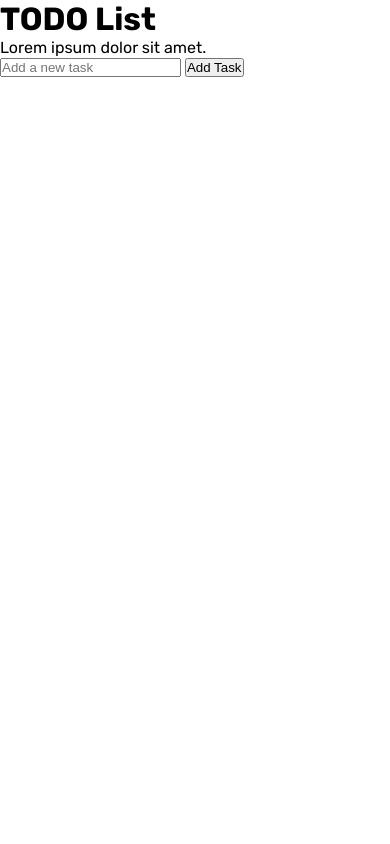
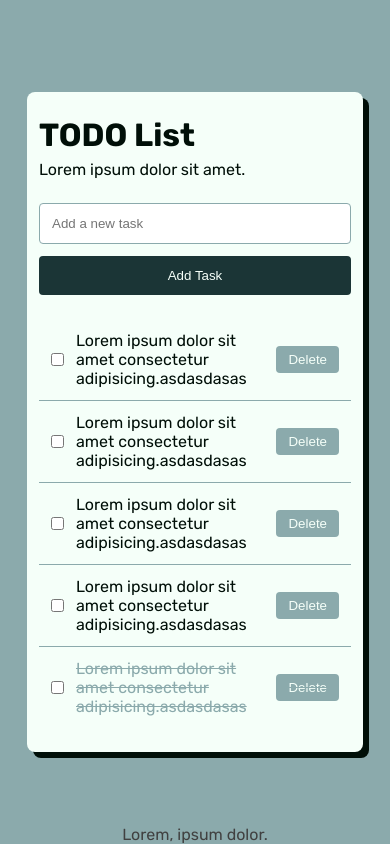
Before and after one commit to aleksey-kerkin/todo-app, a website: page index.html in a window 390 px wide. Drawn offline with Linux system fonts and the light colour scheme.

Commit message:
Style app layout and components
Apply SCSS for:
- Responsive design.
- Visually distinct task items (e.g., hover effects, checkboxes).
- Clean, modern UI.

```diff
--- a/assets/styles/_boilerplate.scss
+++ b/assets/styles/_boilerplate.scss
@@ -10,5 +10,14 @@
 }
 
 body {
+  display: grid;
+  place-content: center;
+  min-height: 100dvh;
   font-family: var(--font-family);
+  color: var(--color-black);
+  background-color: var(--color-light-gray);
 }
+
+ul {
+  list-style-type: none;
+}
--- a/assets/styles/_variables.scss
+++ b/assets/styles/_variables.scss
@@ -5,11 +5,16 @@
   --color-light-gray: hsla(185, 17%, 61%, 1);
   --color-white: hsla(142, 100%, 98%, 1);
 
-  --spacing: 1.5rem;
+  --spacing-base: 1.5rem;
+  --spacing-xl: calc(var(--spacing-base) * 2);
+  --spacing-lg: calc(var(--spacing-base) * 1.5);
+  --spacing-sm: calc(var(--spacing-base) / 2);
+  --spacing-xs: calc(var(--spacing-base) / 4);
 
-  --border-radius: 0.5rem;
+  --border-radius: calc(var(--spacing-base) / 3);
+  --border-radius-sm: calc(var(--border-radius) / 2);
 
-  --box-shadow: var(--space) var(--space) 0 0 var(--color-black);
+  --box-shadow: var(--spacing-xs) var(--spacing-xs) 0 0 var(--color-black);
 
   --font-family: Rubik;
 }
--- a/assets/styles/components/_app.scss
+++ b/assets/styles/components/_app.scss
@@ -0,0 +1,103 @@
+.task {
+  display: grid;
+  gap: var(--spacing-base);
+  background-color: var(--color-white);
+  padding: var(--spacing-lg);
+  border-radius: var(--border-radius);
+  box-shadow: var(--box-shadow);
+  inline-size: clamp(21rem, 80vw, 50rem);
+
+  @media (max-width: 768px) {
+    padding: var(--spacing-base);
+  }
+
+  @media (max-width: 480px) {
+    padding-inline: var(--spacing-sm);
+  }
+
+  &__form {
+    display: flex;
+
+    @media (max-width: 768px) {
+      display: grid;
+      gap: var(--spacing-sm);
+    }
+  }
+
+  &__input {
+    color: var(--color-dark-gray);
+
+    &:focus-visible {
+      outline: 2px dashed var(--color-gunmetal);
+    }
+
+    @media (max-width: 768px) {
+      inline-size: 100%;
+    }
+  }
+
+  &__input[type='text'] {
+    flex: 1;
+    padding: var(--spacing-sm);
+    border: 1px solid var(--color-light-gray);
+    border-radius: var(--border-radius-sm);
+    margin-inline-end: var(--spacing-sm);
+
+    &:focus-visible {
+      border: 1px solid var(--color-white);
+    }
+  }
+
+  &__list li {
+    display: grid;
+    grid-template-columns: 1fr 100fr 1fr;
+    place-items: center;
+    gap: var(--spacing-xs);
+    padding: var(--spacing-sm);
+    border-block-end: 1px solid var(--color-light-gray);
+
+    &:last-child {
+      border-block-end: none;
+    }
+
+    @media (max-width: 600px) {
+    }
+
+    & input[type='checkbox'] {
+      margin-inline-end: var(--spacing-xs);
+      accent-color: var(--color-gunmetal);
+    }
+
+    & button {
+      background-color: var(--color-light-gray);
+      border: none;
+      color: var(--color-white);
+      padding: var(--spacing-xs) var(--spacing-sm);
+      border-radius: var(--border-radius-sm);
+      cursor: pointer;
+
+      &:hover {
+        background-color: var(--color-dark-gray);
+      }
+    }
+  }
+  &__list__item--completed {
+    text-decoration: line-through;
+    color: var(--color-light-gray);
+  }
+}
+
+.button {
+  padding: var(--spacing-sm) var(--spacing-base);
+  background-color: var(--color-gunmetal);
+  color: var(--color-white);
+  border: none;
+  border-radius: var(--border-radius-sm);
+  cursor: pointer;
+
+  &:hover,
+  &:focus-visible {
+    background-color: var(--color-light-gray);
+    outline: transparent;
+  }
+}
--- a/assets/styles/components/_footer.scss
+++ b/assets/styles/components/_footer.scss
@@ -0,0 +1,7 @@
+.footer {
+  position: absolute;
+  bottom: 0;
+  text-align: center;
+  inline-size: 100%;
+  color: var(--color-dark-gray);
+}
--- a/assets/styles/components/_header.scss
+++ b/assets/styles/components/_header.scss
@@ -0,0 +1,6 @@
+.header {
+
+  &__title {
+    margin-block-end: var(--spacing-xs);
+  }
+}
--- a/index.html
+++ b/index.html
@@ -11,14 +11,14 @@
     <title>TODO App</title>
   </head>
   <body>
-    <header class="header">
-      <h1 class="header__title">TODO List</h1>
-      <p class="header__body">Lorem ipsum dolor sit amet.</p>
-    </header>
-    <main class="app">
-      <form class="app__form">
+    <main class="task">
+      <hgroup class="header">
+        <h1 class="header__title">TODO List</h1>
+        <p class="header__body">Lorem ipsum dolor sit amet.</p>
+      </hgroup>
+      <form class="task__form">
         <input
-          class="app__input"
+          class="task__input"
           type="text"
           placeholder="Add a new task"
           required />
@@ -28,9 +28,45 @@
           Add Task
         </button>
       </form>
-      <ul class="app__list"></ul>
+      <ul class="task__list">
+        <li>
+          <input
+            type="checkbox"
+            name=""
+            id="" />Lorem ipsum dolor sit amet consectetur
+          adipisicing.asdasdasas<button>Delete</button>
+        </li>
+        <li>
+          <input
+            type="checkbox"
+            name=""
+            id="" />Lorem ipsum dolor sit amet consectetur
+          adipisicing.asdasdasas<button>Delete</button>
+        </li>
+        <li>
+          <input
+            type="checkbox"
+            name=""
+            id="" />Lorem ipsum dolor sit amet consectetur
+          adipisicing.asdasdasas<button>Delete</button>
+        </li>
+        <li>
+          <input
+            type="checkbox"
+            name=""
+            id="" />Lorem ipsum dolor sit amet consectetur
+          adipisicing.asdasdasas<button>Delete</button>
+        </li>
+        <li class="task__list__item--completed">
+          <input
+            type="checkbox"
+            name=""
+            id="" />Lorem ipsum dolor sit amet consectetur
+          adipisicing.asdasdasas<button>Delete</button>
+        </li>
+      </ul>
     </main>
-    <footer class="footer"></footer>
+    <footer class="footer">Lorem, ipsum dolor.</footer>
     <script src="./assets/scripts/main.js"></script>
   </body>
 </html>
```
Also changed, not shown: assets/styles/styles.css, 1 other file.
